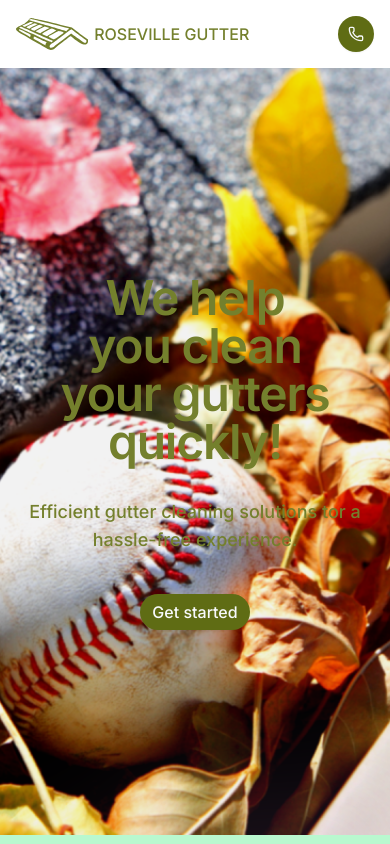
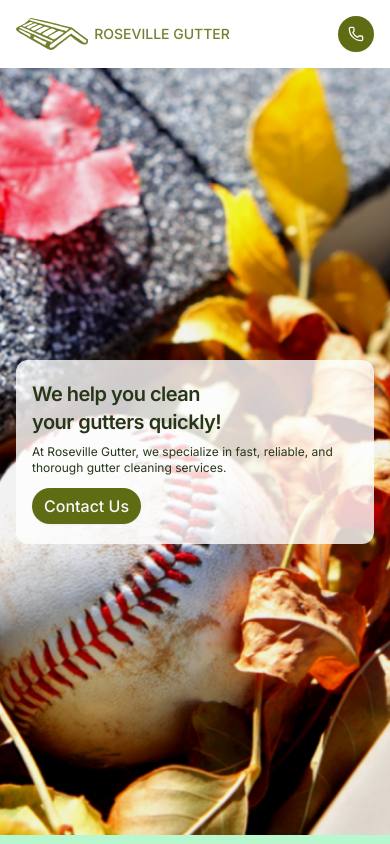
Before and after one commit to TishinIlia/gutter-god, a React (Vite) app: page / in a window 390 px wide. Shown: the top 844 px of the page. Built offline with nearby package versions, Linux system fonts and the light colour scheme.

Commit message:
feat: update hero section

```diff
--- a/src/components/header/index.tsx
+++ b/src/components/header/index.tsx
@@ -11,6 +11,7 @@ interface HeaderProps {
 import { PhoneIcon } from 'lucide-react'
 
 import Logo from '@/components/logo/logo.tsx'
+import { PHONE } from '@/utils/const.tsx'
 
 const Header: FC<HeaderProps> = ({ seModalOpen }) => {
   return (
@@ -23,7 +24,7 @@ const Header: FC<HeaderProps> = ({ seModalOpen }) => {
           <a href="/">
             <span className="flex items-center">
               <Logo className="fill-foreground h-8 w-auto" />
-              <span className="text-foreground ml-1.5 font-medium uppercase">
+              <span className="text-foreground mr-2 ml-1.5 text-sm font-medium uppercase sm:text-base">
                 Roseville Gutter
               </span>
             </span>
@@ -35,7 +36,7 @@ const Header: FC<HeaderProps> = ({ seModalOpen }) => {
             Contact Us
           </Button>
           <Button className="flex sm:hidden" size="icon">
-            <a href="tel:5551234567">
+            <a href={`tel:${PHONE}`}>
               <PhoneIcon />
             </a>
           </Button>
--- a/src/components/screens/Hero.tsx
+++ b/src/components/screens/Hero.tsx
@@ -111,39 +111,24 @@ const heroImageSources: ResponsiveImageSource[] = [
 
 const Hero: FC<HeroProps> = ({ seModalOpen }) => (
   <section className="flex flex-1 flex-col">
-    <div className="relative isolate flex min-h-[calc(100vh-var(--header-height))] flex-1 flex-col justify-center overflow-hidden py-14">
+    <div className="relative isolate flex min-h-[calc(100vh-var(--header-height))] flex-1 flex-col justify-center overflow-hidden py-20">
       <ResponsiveImage
-        alt="herroooooo"
+        alt="background image with rain gutter"
         className="absolute inset-0 -z-20 size-full object-cover"
         sources={heroImageSources}
         src={heroVSdPng}
       />
-      <div className="mx-auto max-w-7xl px-6 lg:px-8">
-        <div className="mx-auto max-w-2xl">
-          <div className="text-center">
-            <h1 className="text-foreground text-5xl font-semibold tracking-tight text-balance sm:text-7xl">
-              We help you clean your gutters quickly!
-            </h1>
-            <p className="text-foreground mt-8 text-lg font-medium text-pretty sm:text-xl/8">
-              Efficient gutter cleaning solutions tor a hassle-free experience.
-            </p>
-            <div className="mt-10 flex items-center justify-center gap-x-6">
-              <Button onClick={() => seModalOpen(true)}>Get started</Button>
-            </div>
-          </div>
+      <div className="bg-background/80 mx-4 max-w-lg rounded-xl px-4 py-5 sm:ml-10 sm:px-6 sm:py-10 md:ml-20 md:w-full">
+        <h1 className="text-accent-foreground text-xl font-semibold tracking-tight text-balance sm:text-4xl">
+          We help you clean your gutters quickly!
+        </h1>
+        <p className="text-accent-foreground mt-2 text-xs text-pretty sm:mt-3 sm:text-base">
+          At Roseville Gutter, we specialize in fast, reliable, and thorough
+          gutter cleaning services.
+        </p>
+        <div className="mt-3 flex items-center justify-start sm:mt-5">
+          <Button onClick={() => seModalOpen(true)}>Contact Us</Button>
         </div>
-      </div>
-      <div
-        aria-hidden="true"
-        className="absolute inset-x-0 top-[calc(100%-13rem)] -z-10 transform-gpu overflow-hidden blur-3xl sm:top-[calc(100%-30rem)]"
-      >
-        <div
-          className="relative left-[calc(50%+3rem)] aspect-[1155/678] w-[36.125rem] -translate-x-1/2 bg-gradient-to-tr from-[#ff80b5] to-[#9089fc] opacity-20 sm:left-[calc(50%+36rem)] sm:w-[72.1875rem]"
-          style={{
-            clipPath:
-              'polygon(74.1% 44.1%, 100% 61.6%, 97.5% 26.9%, 85.5% 0.1%, 80.7% 2%, 72.5% 32.5%, 60.2% 62.4%, 52.4% 68.1%, 47.5% 58.3%, 45.2% 34.5%, 27.5% 76.7%, 0.1% 64.9%, 17.9% 100%, 27.6% 76.8%, 76.1% 97.7%, 74.1% 44.1%)',
-          }}
-        />
       </div>
     </div>
   </section>
--- a/src/index.css
+++ b/src/index.css
@@ -14,6 +14,10 @@ layer(base);
   body {
     @apply bg-background text-foreground;
   }
+  button:not(:disabled),
+  [role='button']:not(:disabled) {
+    cursor: pointer;
+  }
 }
 
 @theme {
@@ -21,26 +25,27 @@ layer(base);
   --font-mono: 'Inter', serif;
   --font-serif: 'Inter', serif;
 
-  --rg-primary: hsl(69, 48%, 34%);
-  --rg-primary-accent: hsl(69, 69%, 25%);
+  --roseville: hsl(69, 48%, 34%);
+  --roseville-primary: hsl(69, 69%, 25%);
+  --roseville-accent: hsl(88, 38.5%, 15.3%);
 
   --background: hsl(0 0% 100%);
-  --foreground: var(--rg-primary);
+  --foreground: var(--roseville);
   --card: hsl(0 0% 100%);
-  --card-foreground: var(--rg-primary);
+  --card-foreground: var(--roseville);
   --popover: hsl(0 0% 100%);
-  --popover-foreground: var(--rg-primary);
-  --primary: var(--rg-primary-accent);
+  --popover-foreground: var(--roseville);
+  --primary: var(--roseville-primary);
   --primary-foreground: hsl(210 40% 98%);
   --muted: hsl(210 40% 96.1%);
   --muted-foreground: hsl(215.4 16.3% 46.9%);
   --accent: hsl(210 40% 96.1%);
-  --accent-foreground: var(--rg-primary-accent);
+  --accent-foreground: var(--roseville-accent);
   --destructive: hsl(0 84.2% 60.2%);
   --destructive-foreground: hsl(210 40% 98%);
   --border: hsl(214.3 31.8% 91.4%);
   --input: hsl(214.3 31.8% 91.4%);
-  --ring: var(--rg-primary);
+  --ring: var(--roseville);
 
   --radius: 0.5rem;
 
@@ -48,11 +53,6 @@ layer(base);
 }
 
 @theme inline {
-  --radius-sm: calc(var(--radius) - 4px);
-  --radius-md: calc(var(--radius) - 2px);
-  --radius-lg: var(--radius);
-  --radius-xl: calc(var(--radius) + 4px);
-
   --color-background: var(--background);
   --color-foreground: var(--foreground);
 
--- a/src/utils/const.tsx
+++ b/src/utils/const.tsx
@@ -196,3 +196,5 @@ export const FAQs: FAQType[] = [
     question: 'Are Underground Drains Included in Gutter Cleaning Services?',
   },
 ]
+
+export const PHONE = '3239495276'
```
